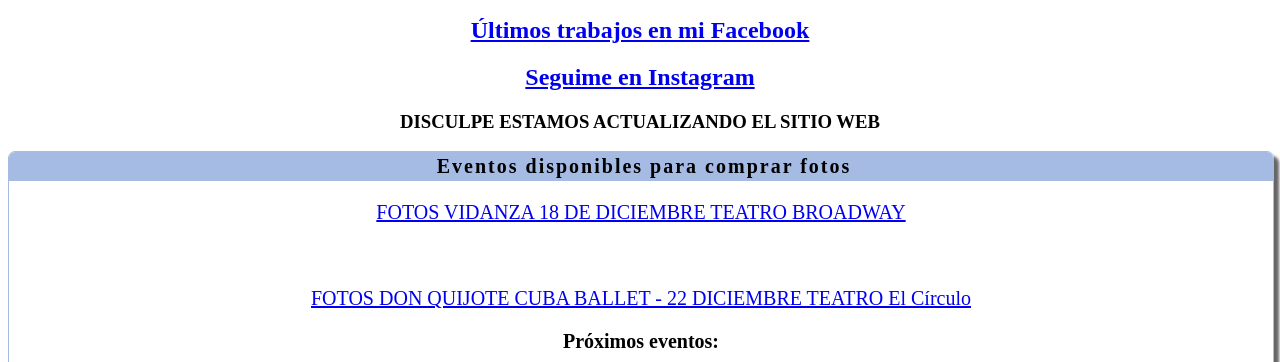
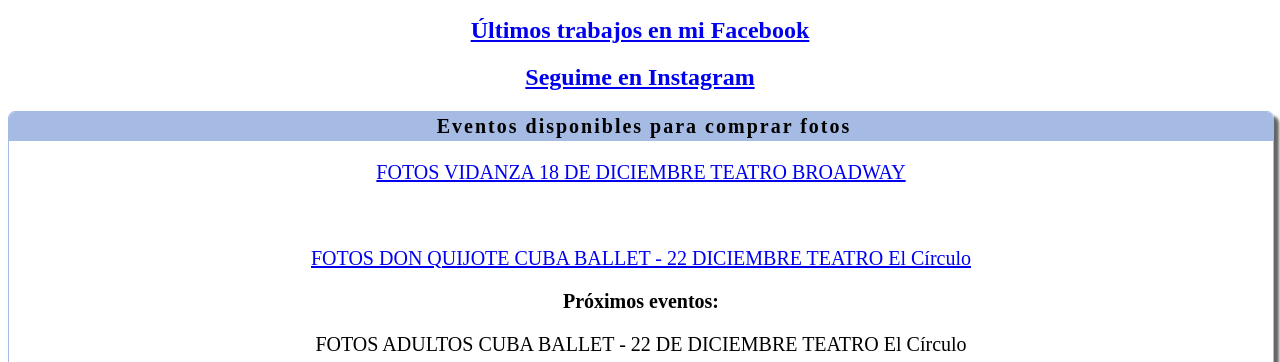
Before and after one commit to robertofotos/robertofotos.github.io, a plain HTML site: page index.html in a window 1280 px wide. Shown: the part 438-800 px from the top of the page. Drawn offline with Linux system fonts and the light colour scheme.

Commit message:
quita el disculpe en contruccion

```diff
--- a/index.html
+++ b/index.html
@@ -22,10 +22,6 @@
         <a href="https://www.instagram.com/robertomiguelfotos/" target="_BLANK">
             <h2>Seguime en Instagram</h2>
         </a>
-        <div class="alert" >
-            <h3>DISCULPE ESTAMOS ACTUALIZANDO EL SITIO WEB</h3>
-        </div>
-
         <div class='forSale'>
 
             <div class="window" >
```
